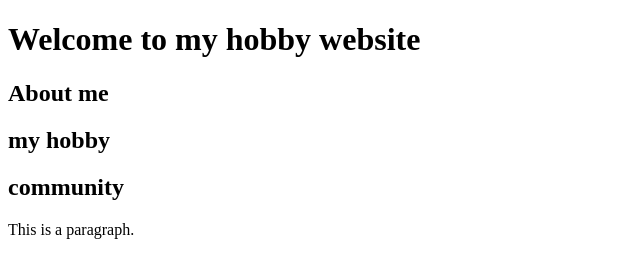
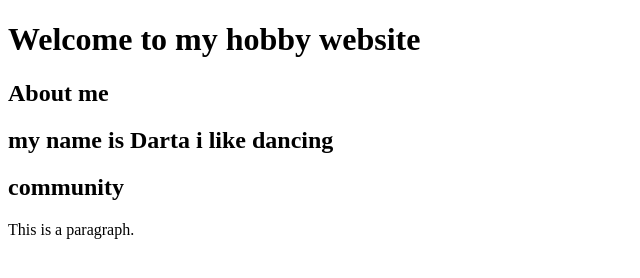
Before and after one commit to dartaaa/my-second-webpage, a plain HTML site: page index.html in a window 1280 px wide. Shown: the whole page, without its empty margins (0-640 px from the left). Drawn offline with Linux system fonts and the light colour scheme.

Commit message:
Create index.html

```diff
--- a/index.html
+++ b/index.html
@@ -4,7 +4,7 @@
 
 <h1>Welcome to my hobby website</h1>
   <h2>About me</h2>
-  <h2>my hobby</h2>
+  <h2>my name is Darta i like dancing</h2>
    <h2>community</h2>
 <p>This is a paragraph.</p>
 
```
